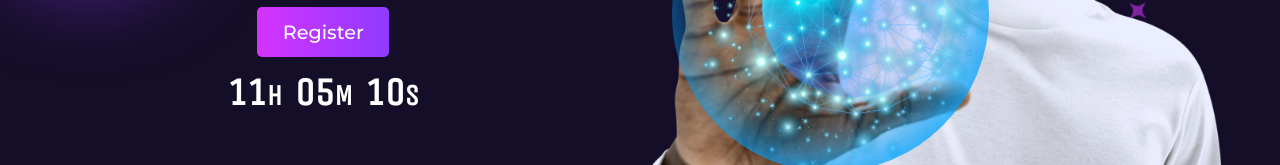
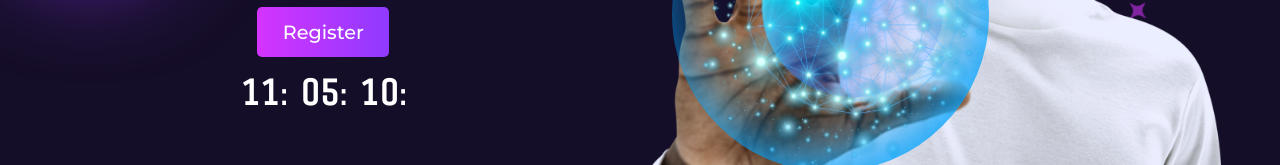
Before and after one commit to Rinwaoluwa/getLinkedHackaton, a React (Vite) app: page / in a window 1280 px wide. Shown: the part 471-636 px from the top of the page. Built offline with nearby package versions, Linux system fonts and the light colour scheme.

Commit message:
git .gitmodules with submodule

```diff
--- a/src/components/Timer.jsx
+++ b/src/components/Timer.jsx
@@ -29,9 +29,9 @@ function Timer() {
 
     return (
         <div style={style} className={styles.timerStyle}>
-            <h1><span>{time.slice(0, 2)}</span>H</h1>
-            <h1><span>{time.slice(3, 5)}</span>M</h1>
-            <h1><span>{time.slice(6, 8)}</span>S</h1>
+            <h1><span>{time.slice(0, 2)}</span>:</h1>
+            <h1><span>{time.slice(3, 5)}</span>:</h1>
+            <h1><span>{time.slice(6, 8)}</span>:</h1>
         </div>
     )
 }
```
Also changed, not shown: 1 other file (tests, documents, lock files or other folders).
